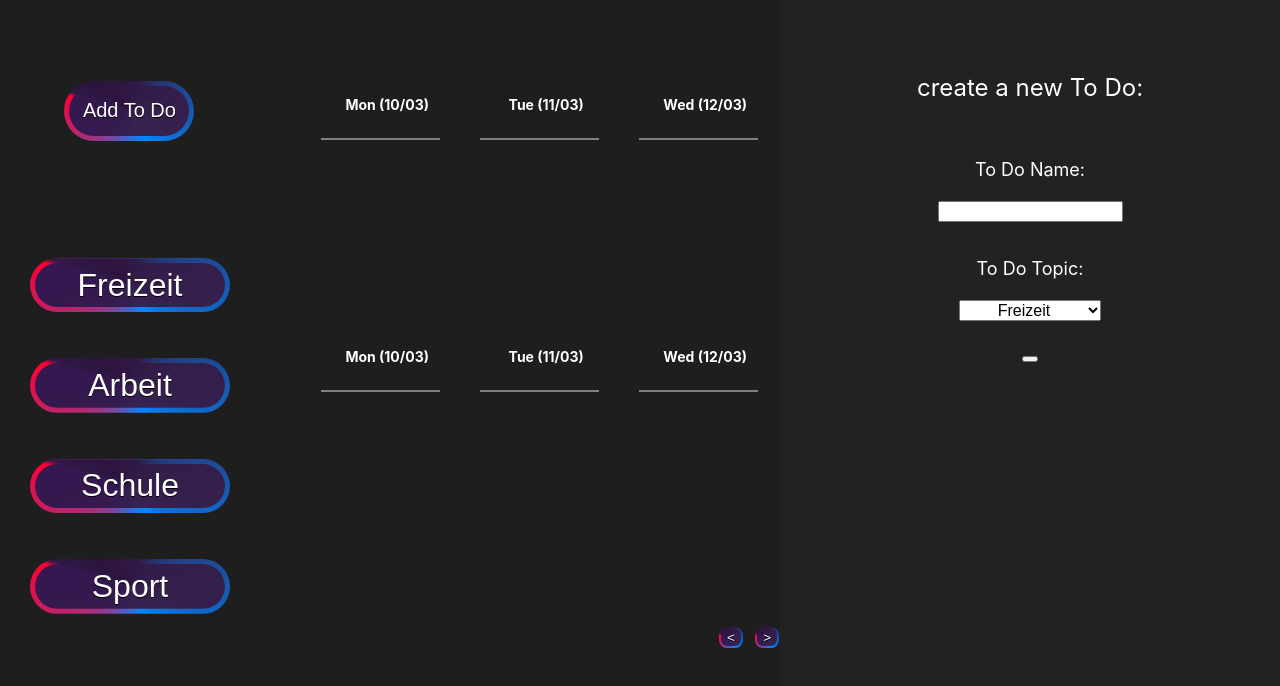
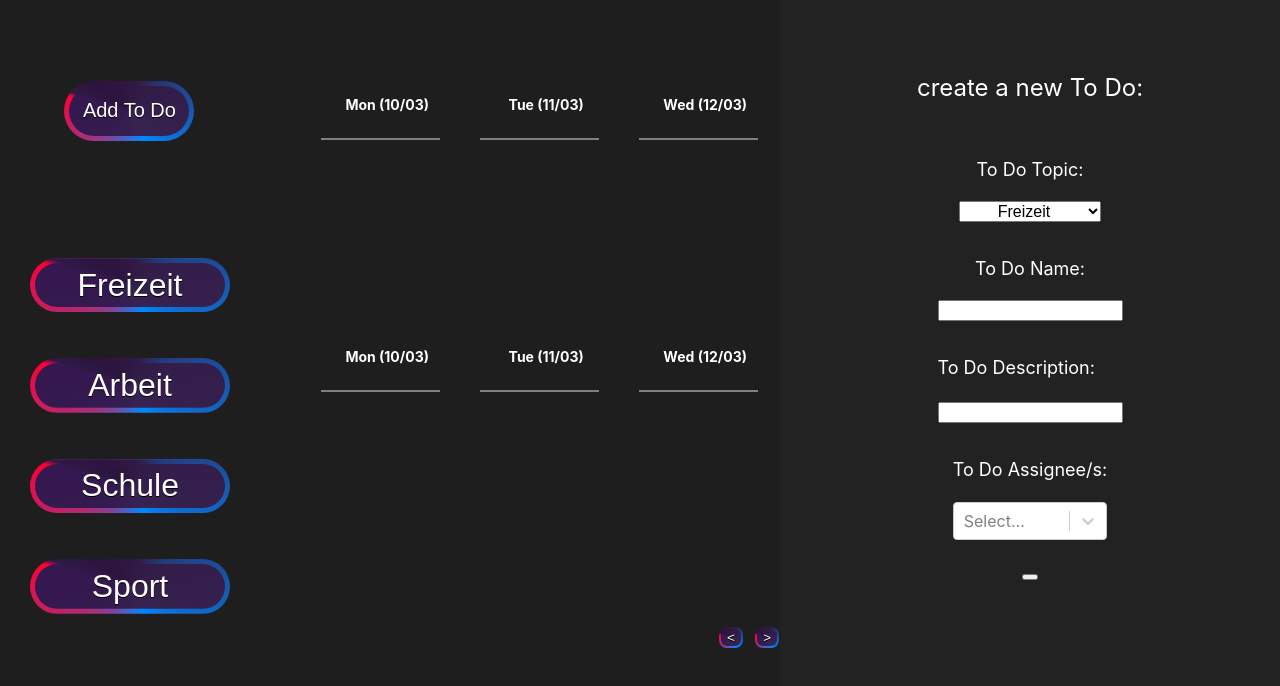
Before and after one commit to Marucs89/to-do-project, a React (Vite) app in the folder frontend/: page / in a window 1280 px wide. Both pictures are taken after a click on the button "Add To Do". Shown: the top 686 px of the page. Built offline with nearby package versions, Linux system fonts and the light colour scheme.

Commit message:
wip integrate react-select

```diff
--- a/frontend/package.json
+++ b/frontend/package.json
@@ -15,6 +15,7 @@
     "react": "^19.0.0",
     "react-dom": "^19.0.0",
     "react-router-dom": "^7.3.0",
+    "react-select": "^5.10.1",
     "zod": "^3.24.2"
   },
   "devDependencies": {
--- a/frontend/src/components/MainScreen/AddToDoBtn/AddToDoBtn.tsx
+++ b/frontend/src/components/MainScreen/AddToDoBtn/AddToDoBtn.tsx
@@ -1,12 +1,15 @@
 import { getTopicIdByName } from "../../../global";
 import { createToDo } from "../../../services/api";
 import type { crateToDoInput } from "../../../services/api";
-import { Topics } from "../MainScreen";
+import Select, { StylesConfig } from "react-select";
+import makeAnimated from "react-select/animated";
 import "./AddToDoBtn.css";
 import "uikit";
 
 export default function AddToDoBtn({ currentTopic }: { currentTopic: string }) {
+  const animatedComponent = makeAnimated();
   const currentTopicId = getTopicIdByName(currentTopic);
+  // const currentAssigneesId = getAssigneesByName();
   console.log("Test: ", currentTopicId);
   const now = new Date();
   const input: crateToDoInput = {
@@ -16,6 +19,19 @@ export default function AddToDoBtn({ currentTopic }: { currentTopic: string }) {
   };
 
   const allTopics = ["Freizeit", "Arbeit", "Schule", "Sport"];
+  const assigneesOptions = [
+    { value: "Finn", label: "Finn" },
+    { value: "Marcel", label: "Marcel" },
+    { value: "Jonas", label: "Jonas" },
+    { value: "Marcus", label: "Marcus" },
+  ];
+
+  type TAssigneesOptions = typeof assigneesOptions;
+  const selectStyles: StylesConfig<TAssigneesOptions> = {
+    option: () => {
+      return { color: "black" };
+    },
+  };
 
   return (
     <div>
@@ -27,10 +43,6 @@ export default function AddToDoBtn({ currentTopic }: { currentTopic: string }) {
         <div className='uk-offcanvas-bar myOffCanvas' id='createToDoDiv'>
           <form id='createToDoForm'>
             <h1>create a new To Do: </h1>
-            <div id='name'>
-              <h2>To Do Name:</h2>
-              <input type='text' />
-            </div>
             <div id='topic'>
               <h2>To Do Topic:</h2>
               <select name='topics' id='topics'>
@@ -46,6 +58,23 @@ export default function AddToDoBtn({ currentTopic }: { currentTopic: string }) {
                 })}
               </select>
             </div>
+            <div id='name'>
+              <h2>To Do Name:</h2>
+              <input type='text' />
+            </div>
+            <div id='description'>
+              <h2>To Do Description:</h2>
+              <input type='text' />
+            </div>
+            <div id='assignees'>
+              <h2>To Do Assignee/s:</h2>
+              <Select
+                styles={selectStyles}
+                options={assigneesOptions}
+                components={animatedComponent}
+                isMulti
+              />
+            </div>
             <button
               type='submit'
               onClick={() => {
```
Also changed, not shown: 1 other file (tests, documents, lock files or other folders).
